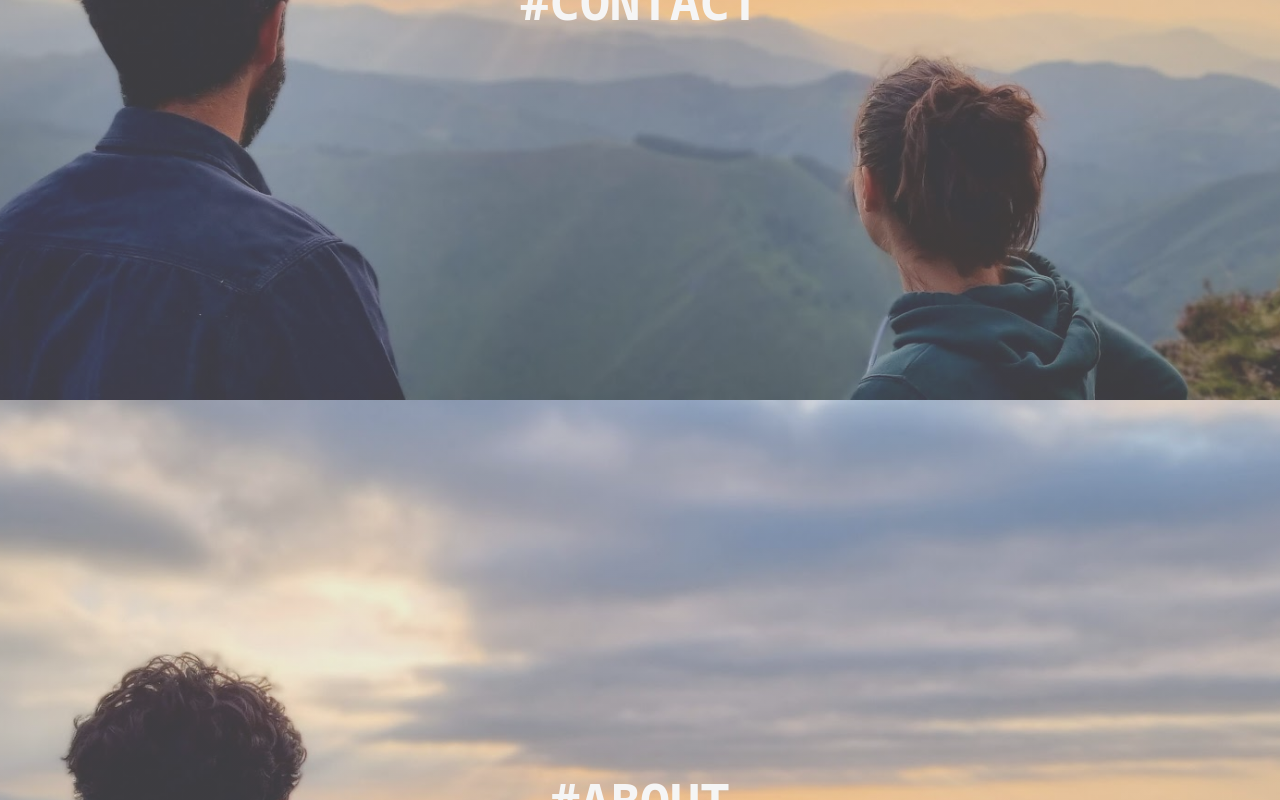
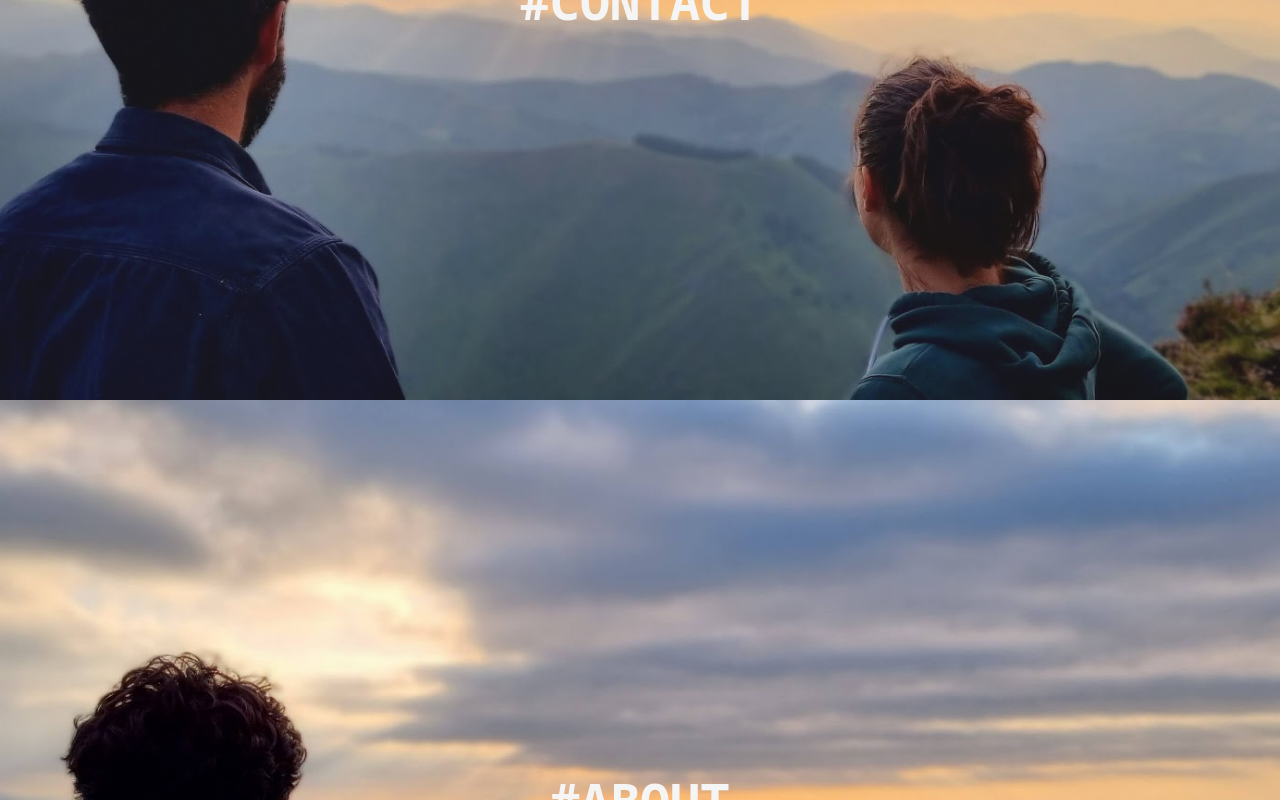
Before and after one commit to getwildr/getwildr.github.io, a plain HTML site: page index.html in a window 1280 px wide. Shown: the part 2000-2800 px from the top of the page. Drawn offline with Linux system fonts and the light colour scheme.

Commit message:
add fixed bg

```diff
--- a/index.html
+++ b/index.html
@@ -17,15 +17,16 @@ body, html {
 
 .hero-image {
   height: 100%;
+  background-attachment: fixed;
   background-position: center;
   background-repeat: no-repeat;
   background-size: cover;
   position: relative;
 }
 .m-home    { background-image: linear-gradient(rgba(200, 200, 200, 0.3), rgba(200, 200, 200, 0.3)), url("assets/view.jpg"); }
-.m-news    { background-image: linear-gradient(rgba(200, 200, 200, 0.3), rgba(200, 200, 200, 0.3)), url("assets/view.jpg"); }
-.m-contact { background-image: linear-gradient(rgba(200, 200, 200, 0.3), rgba(200, 200, 200, 0.3)), url("assets/view.jpg"); }
-.m-about   { background-image: linear-gradient(rgba(200, 200, 200, 0.3), rgba(200, 200, 200, 0.3)), url("assets/view.jpg"); }
+.m-news    { background-image: linear-gradient(rgba(200, 200, 200, 0.2), rgba(200, 200, 200, 0.2)), url("assets/view.jpg"); }
+.m-contact { background-image: linear-gradient(rgba(200, 200, 200, 0.1), rgba(200, 200, 200, 0.1)), url("assets/view.jpg"); }
+.m-about   { background-image: linear-gradient(rgba(200, 200, 200, 0), rgba(200, 200, 200, 0)), url("assets/view.jpg"); }
 
 
 .hero-text {
```
